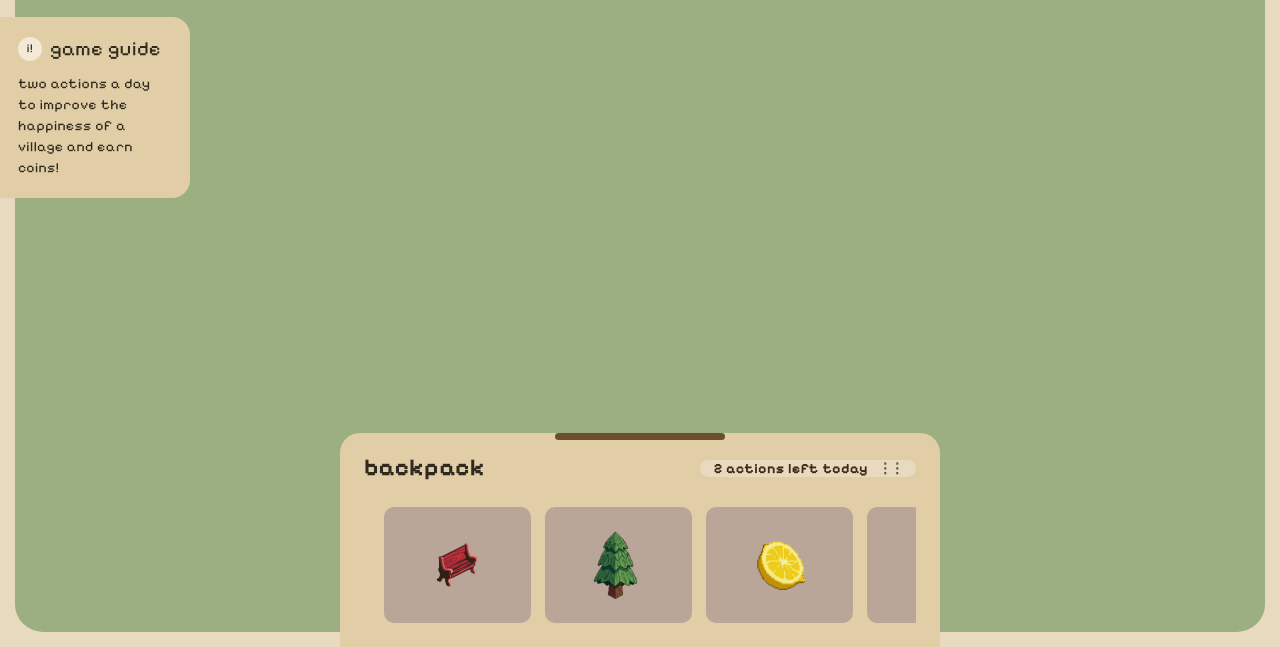
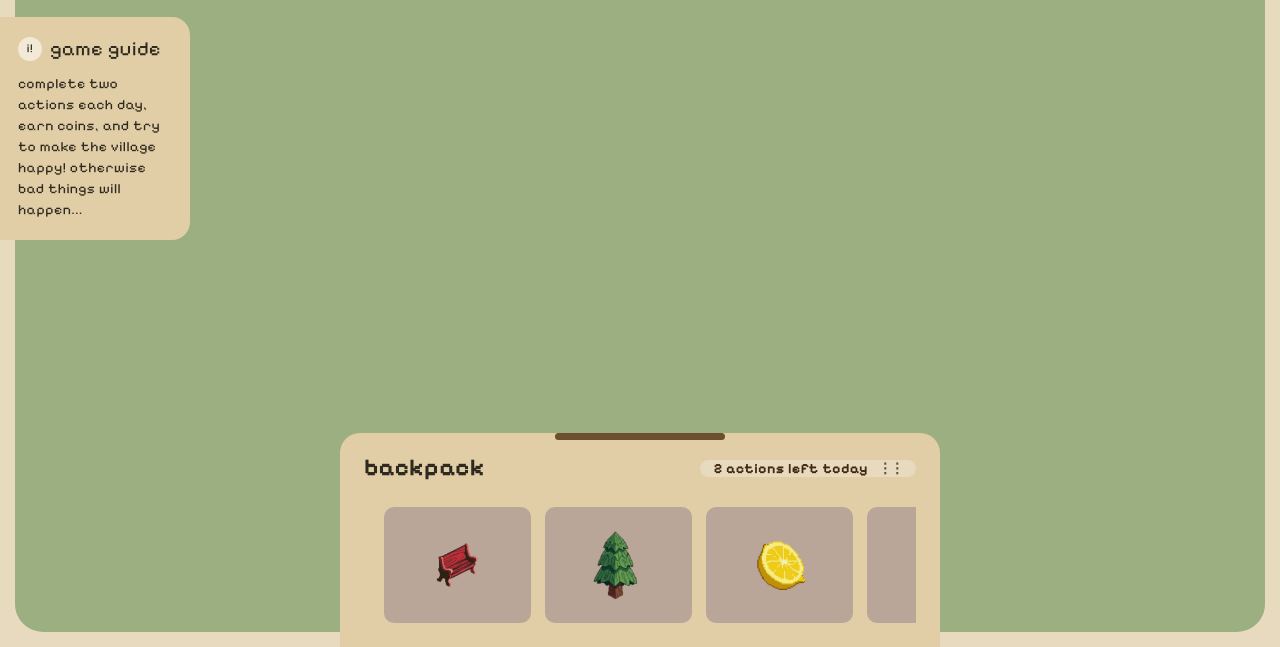
Before and after one commit to ele-na2011/perfect-day, a plain HTML site: page game.html in a window 1280 px wide. Shown: the part 153-800 px from the top of the page. Drawn offline with Linux system fonts and the light colour scheme.

Commit message:
updated game guide

```diff
--- a/game.html
+++ b/game.html
@@ -37,7 +37,7 @@
     <section id="guide" class="panel open">
         <h2><span class="badge">i!</span> Game Guide</h2>
         <div class="panel-body">
-            <p>two actions a day to improve the happiness of a village and earn coins!</p>
+            <p>complete two actions each day, earn coins, and try to make the village happy! otherwise bad things will happen...</p>
         </div>
     </section>
 
```
